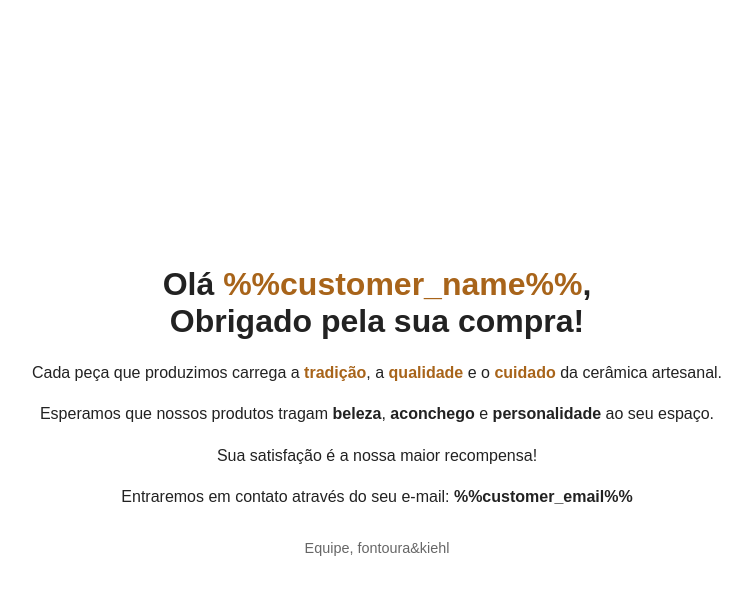
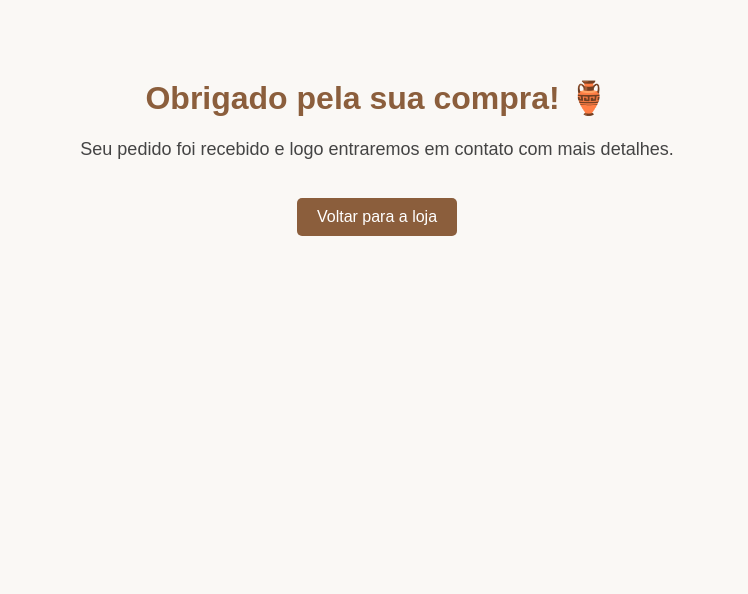
Before and after one commit to ceramicafk-byte/Agradecimento, a plain HTML site: page index.html in a window 1280 px wide. Shown: the whole page, without its empty margins (263-1011 px from the left). Drawn offline with Linux system fonts and the light colour scheme.

Commit message:
index.html

```diff
--- a/index.html
+++ b/index.html
@@ -1,68 +1,37 @@
 <!DOCTYPE html>
 <html lang="pt-BR">
 <head>
-  <meta charset="UTF-8" />
-  <meta name="viewport" content="width=device-width, initial-scale=1.0" />
+    <meta charset="UTF-8">
+    <meta name="viewport" content="width=device-width, initial-scale=1.0">
     <title>Obrigado pela sua compra!</title>
     <style>
         body {
-      font-family: 'Arial', sans-serif;
-      margin: 0;
-      padding: 0;
-      background-color: #ffffff;
-      color: #222;
-      display: flex;
-      justify-content: center;
-      align-items: center;
-      min-height: 100vh;
+            font-family: Arial, sans-serif;
+            background-color: #faf8f5;
             text-align: center;
+            padding: 50px;
         }
-
-    .container {
-      max-width: 800px;
-      padding: 30px;
+        h1 {
+            color: #8b5e3c;
         }
-
-    h1 {
-      font-size: 2rem;
-      font-weight: bold;
-      margin-bottom: 20px;
+        p {
+            font-size: 18px;
+            color: #444;
         }
-
-    p {
-      font-size: 1rem;
-      line-height: 1.6;
-      margin-bottom: 15px;
-    }
-
-    .highlight {
-      color: #a8641a;
-      font-weight: bold;
-    }
-
-    footer {
-      margin-top: 30px;
-      font-size: 0.9rem;
-      color: #666;
+        a {
+            display: inline-block;
+            margin-top: 20px;
+            padding: 10px 20px;
+            background-color: #8b5e3c;
+            color: white;
+            text-decoration: none;
+            border-radius: 5px;
         }
     </style>
 </head>
 <body>
-
-  <div class="container">
-    <h1>Olá <span class="highlight">%%customer_name%%</span>,<br>Obrigado pela sua compra!</h1>
-    <p>Cada peça que produzimos carrega a <span class="highlight">tradição</span>, a <span class="highlight">qualidade</span> e o <span class="highlight">cuidado</span> da cerâmica artesanal.</p>
-    <p>Esperamos que nossos produtos tragam <strong>beleza</strong>, <strong>aconchego</strong> e <strong>personalidade</strong> ao seu espaço.</p>
-    <p>Sua satisfação é a nossa maior recompensa!</p>
-    <p>Entraremos em contato através do seu e-mail: <strong>%%customer_email%%</strong></p>
-
-    <footer>
-      Equipe, fontoura&kiehl
-    </footer>
-  </div>
-
-  <!-- Script oficial Yampi para preencher variáveis -->
-  <script src="https://cdn.yampi.me/thankyou/thankyou.min.js"></script>
-
+    <h1>Obrigado pela sua compra! 🏺</h1>
+    <p>Seu pedido foi recebido e logo entraremos em contato com mais detalhes.</p>
+    <a href="https://ceramicafk.com.br">Voltar para a loja</a>
 </body>
 </html>
```
Lines whose indentation alone changed are shown as unchanged.
